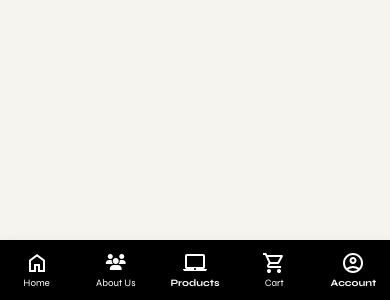
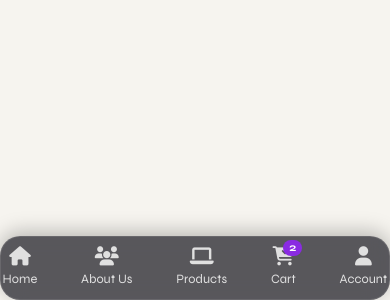
Before and after one commit to MiracleChibuike/techlap, a React (Vite) app: page /navbar in a window 390 px wide. Shown: the part 544-844 px from the top of the page. Built offline with nearby package versions, Linux system fonts and the light colour scheme; a web font is replaced by a local one.

Commit message:
update navbar to use modern mobileglassmorphic nav

```diff
--- a/components/Home.jsx
+++ b/components/Home.jsx
@@ -38,14 +38,14 @@ const Home = () => {
                   or create with ease.
                 </p>
               </div>
-              <div className="shop-cart">
-                <button id="shop-nowBtn">
+              <div className="shop-cart d-flex gap-4">
+                <button id="shop-nowBtn" className="btn text-white">
                   Shop Now{" "}
                   <i className="fa-solid fa-arrow-right-long shop-right"></i>
                 </button>
-                <button id="cartBtn">
+                <button id="cartBtn" className="btn">
                   <a href="#products">Add to Cart</a>{" "}
-                  <i className="fa-solid fa-cart-shopping cart-icon-add"></i>
+                  <i className="fa-solid fa-cart-shopping cart-icon-add text-white"></i>
                 </button>
               </div>
               <Link to={"/auth/signUp"}>
--- a/components/Navbar.css
+++ b/components/Navbar.css
@@ -153,25 +153,28 @@
   transition: 0.3s ease;
   cursor: pointer;
 }
-.mobile-navs{
+/* .mobile-navs{
   display: none;
-}
-
-@media screen and (min-width: 0) and (max-width: 760px) {
+} */
 
   .mobile-navs{
     z-index: 100;
-    display: grid;
-    grid-template-columns: repeat(5, 1fr);
-    column-gap: 1rem;
-    padding: 1px 5px;
-    background: var(--black--main);
+    display: flex;
+    justify-content: space-between;
+    align-items: center;
+    padding: 0.6rem 0.1rem;
+    background: rgba(20, 20, 30, 0.7);
+    backdrop-filter: blur(12px) saturate(180%);
+    -webkit-backdrop-filter: blur(12px) saturate(180%);
+    border-radius: 20px;
+    border: 1px solid rgba(255, 255, 255, 0.1);
     position: fixed;
     left: 0;
     right: 0;
     bottom: 0;
-    /* box-shadow:  0 0 45px var(--deep-charcoal); */
-    box-shadow: 0 4px 12px rgba(0, 0, 0, 0.09);
+    box-shadow:  0 -4px 20px rgba(0, 0, 0, 0.25);
+    width: 100%;
+    /* box-shadow: 0 4px 12px rgba(0, 0, 0, 0.09); */
     /* border-top: 0.55px solid var(--muted-clay); */
     /* margin: 0 10px; */
     /* border-radius: 30px; */
@@ -179,12 +182,64 @@
   .mobile-navs button{
     background: transparent;
     border: none;
-    position: relative;
-    top: 9px;
+    /* position: relative;
+    top: 9px; */
+  }
+  .nav-btn-mobile{
+    display: flex;
+    flex-direction: column;
+    align-items: center;
+    font-size: 0.8rem;
+    text-decoration: none;
+    color: #e0e0e0;
+    transition: color 0.3s ease;
+    /* padding: 0.2rem; */
+  }
+  .nav-icon{
+    font-size: 1.2rem;
+    margin-bottom: 4px;
+  }
+  .nav-btn-mobile.activeBar{
+    color: var(--herbal-amber) !important;
+  }
+  .nav-btn-mobile:focus{
+    outline: 2px solid var(--herbal-amber);
+    outline-offset: 4px;
+  }
+   .nav-btn-mobile.activeBar::after{
+    content: '';
+    display: block;
+    width: 24px;
+    height: 3px;
+    margin-top: 4px;
+    border-radius: 2px;
+    background: linear-gradient(90deg, #8a2be2, var(--herbal-amber));
+  }
+  .nav-label:hover{
+    color: var(--white-main);
+    border-radius: 8px;
   }
   .mobile-navs button p{
     font-size: 0.7rem;
   }
+  .badge{
+    position: absolute;
+    top: 3px;
+    /* left: 2px; */
+    margin-right: -19px;
+    background: #8a2be2;
+    color: var(--white-main);
+    font-size: 0.7rem;
+    padding: 2px 6px;
+    border-radius: 10px;
+  }
+
+@media screen and (min-width: 0) and (max-width: 760px) {
+
+
+
+
+
      /* NavBar */
   .nav{
     display: none;
--- a/components/Navbar.jsx
+++ b/components/Navbar.jsx
@@ -3,7 +3,7 @@
 import "./Navbar.css";
 import SignUp from "./SignUp";
 import { useEffect, useState, useRef } from "react";
-import { Link, useNavigate } from "react-router-dom";
+import { Link, useLocation, useNavigate } from "react-router-dom";
 import { Links } from "react-router-dom";
 
 const NavBar = () => {
@@ -30,144 +30,45 @@ const NavBar = () => {
 //         }
 //     };
 // }, []);
+const location = useLocation();
+const isActiveBar = (path) => location.pathname === path;
 
 return (
   <>
-    <div className="nav">
-      {/* <!-- logo --> */}
-      <h1 className="logo">
-        Tech<span>Lap.</span>
-      </h1>
-      {/* <div className="menuIcon">
-        <svg
-          // ref={menuRef}
-          id="showMenu"
-          xmlns="http://www.w3.org/2000/svg"
-          height="34"
-          viewBox="0 -960 960 960"
-          width="34"
-          fill="#FFF">
-          <path d="M120-240v-80h720v80H120Zm0-200v-80h720v80H120Zm0-200v-80h720v80H120Z" />
-        </svg>
-      </div> */}
-      {/* Nav Bar */}
-      <nav className="navbar">
-        <ul>
-          <li className="landing">
-            <a href="index.html" id="pageHome">
-              {" "}
-              <button className="btn">
-                <i className="fa-solid fa-house"></i>
-              </button>
-            </a>
-          </li>
-          <li>
-            {" "}
-            <button className="btn">
-              <i className="fa-solid fa-users"></i>
-            </button>
-          </li>
-          <li>
-            <Link to={"/product-listings"}>
-              <button className="btn">
-                {" "}
-                <i className="fa-solid fa-laptop"></i>{" "}
-              </button>
-            </Link>
-          </li>
-          <li>
-            <button className="btn">
-              {" "}
-              <i className="fa-solid fa-cart-shopping"></i>
-            </button>
-          </li>
-          <li>
-            <button className="btn">
-              <i className="fa-solid fa-square-phone-flip"></i>
-            </button>
-          </li>
-          <li>
-            <Link to={"/signup"}>
-              <button id="sign-upBTN">
-                <svg
-                  xmlns="http://www.w3.org/2000/svg"
-                  height="24px"
-                  viewBox="0 -960 960 960"
-                  width="24px"
-                  fill="#fff">
-                  <path d="M234-276q51-39 114-61.5T480-360q69 0 132 22.5T726-276q35-41 54.5-93T800-480q0-133-93.5-226.5T480-800q-133 0-226.5 93.5T160-480q0 59 19.5 111t54.5 93Zm146.5-204.5Q340-521 340-580t40.5-99.5Q421-720 480-720t99.5 40.5Q620-639 620-580t-40.5 99.5Q539-440 480-440t-99.5-40.5ZM480-80q-83 0-156-31.5T197-197q-54-54-85.5-127T80-480q0-83 31.5-156T197-763q54-54 127-85.5T480-880q83 0 156 31.5T763-763q54 54 85.5 127T880-480q0 83-31.5 156T763-197q-54 54-127 85.5T480-80Zm100-95.5q47-15.5 86-44.5-39-29-86-44.5T480-280q-53 0-100 15.5T294-220q39 29 86 44.5T480-160q53 0 100-15.5ZM523-537q17-17 17-43t-17-43q-17-17-43-17t-43 17q-17 17-17 43t17 43q17 17 43 17t43-17Zm-43-43Zm0 360Z" />
-                </svg>
-              </button>
-            </Link>
-          </li>
-        </ul>
-      </nav>
-    </div>
-
     {/* Mobile Navs */}
-    <div className="mobile-navs">
-      <button className="btn-cta-mobile">
-        <svg
-          xmlns="http://www.w3.org/2000/svg"
-          height="24px"
-          viewBox="0 -960 960 960"
-          width="24px"
-          fill="#fff">
-          <path d="M240-200h120v-240h240v240h120v-360L480-740 240-560v360Zm-80 80v-480l320-240 320 240v480H520v-240h-80v240H160Zm320-350Z" />
-        </svg>
-        <p>
-          <small className="text-white">Home</small>
-        </p>
+    <div
+      className="mobile-navs"
+      role="navigation"
+      aria-label="Mobile navigation">
+      <button
+        type="button"
+        className={`btn-cta-mobile nav-btn-mobile ${isActiveBar("/") ? "activeBar" : ""}`}
+        aria-label="Home"
+        onClick={() => navigate("/")}>
+        <i className="fa-solid fa-home nav-icon"></i>
+        <span className="nav-label">Home</span>
       </button>
-      <button className="btn-cta-mobile">
+      <button className="btn-cta-mobile nav-btn-mobile">
         {" "}
-        <i className="fa-solid fa-users text-white"></i>
-        <p>
-          <small className="text-white">About Us</small>
-        </p>
+        <i className="fa-solid fa-users nav-icon"></i>
+        <span className="nav-label">About Us</span>
       </button>
-      <button className="btn-cta-mobile">
-        <Link to={"/product-listings"}>
-          <svg
-            xmlns="http://www.w3.org/2000/svg"
-            height="24px"
-            viewBox="0 -960 960 960"
-            width="24px"
-            fill="#fff">
-            <path d="M80-160q-33 0-56.5-23.5T0-240h160q-33 0-56.5-23.5T80-320v-440q0-33 23.5-56.5T160-840h640q33 0 56.5 23.5T880-760v440q0 33-23.5 56.5T800-240h160q0 33-23.5 56.5T880-160H80Zm428.5-51.5Q520-223 520-240t-11.5-28.5Q497-280 480-280t-28.5 11.5Q440-257 440-240t11.5 28.5Q463-200 480-200t28.5-11.5ZM160-320h640v-440H160v440Zm0 0v-440 440Z" />
-          </svg>
-          <p>
-            <small className="text-white">Products</small>
-          </p>
-        </Link>
+      <button
+        onClick={() => navigate("/product-listings")}
+        className={`btn-cta-mobile nav-btn-mobile ${isActiveBar("/product-listings") ? "activeBar" : ""}`}>
+        <i className="fa-solid fa-laptop nav-icon"></i>
+        <span className="nav-label">Products</span>
       </button>
-      <button className="btn-cta-mobile">
-        <svg
-          xmlns="http://www.w3.org/2000/svg"
-          height="24px"
-          viewBox="0 -960 960 960"
-          width="24px"
-          fill="#fff">
-          <path d="M223.5-103.5Q200-127 200-160t23.5-56.5Q247-240 280-240t56.5 23.5Q360-193 360-160t-23.5 56.5Q313-80 280-80t-56.5-23.5Zm400 0Q600-127 600-160t23.5-56.5Q647-240 680-240t56.5 23.5Q760-193 760-160t-23.5 56.5Q713-80 680-80t-56.5-23.5ZM246-720l96 200h280l110-200H246Zm-38-80h590q23 0 35 20.5t1 41.5L692-482q-11 20-29.5 31T622-440H324l-44 80h480v80H280q-45 0-68-39.5t-2-78.5l54-98-144-304H40v-80h130l38 80Zm134 280h280-280Z" />
-        </svg>
-        <p>
-          <small className="text-white">Cart</small>
-        </p>
+      <button className="btn-cta-mobile nav-btn-mobile">
+        <i className="fa-solid fa-cart-arrow-down nav-icon"></i>
+        <span className="nav-label">Cart</span>
+        <span className="badge">2</span>
       </button>
-      <button className="btn-cta-mobile">
-        <Link to={"/signup"}>
-          <svg
-            xmlns="http://www.w3.org/2000/svg"
-            height="24px"
-            viewBox="0 -960 960 960"
-            width="24px"
-            fill="#fff">
-            <path d="M234-276q51-39 114-61.5T480-360q69 0 132 22.5T726-276q35-41 54.5-93T800-480q0-133-93.5-226.5T480-800q-133 0-226.5 93.5T160-480q0 59 19.5 111t54.5 93Zm146.5-204.5Q340-521 340-580t40.5-99.5Q421-720 480-720t99.5 40.5Q620-639 620-580t-40.5 99.5Q539-440 480-440t-99.5-40.5ZM480-80q-83 0-156-31.5T197-197q-54-54-85.5-127T80-480q0-83 31.5-156T197-763q54-54 127-85.5T480-880q83 0 156 31.5T763-763q54 54 85.5 127T880-480q0 83-31.5 156T763-197q-54 54-127 85.5T480-80Zm100-95.5q47-15.5 86-44.5-39-29-86-44.5T480-280q-53 0-100 15.5T294-220q39 29 86 44.5T480-160q53 0 100-15.5ZM523-537q17-17 17-43t-17-43q-17-17-43-17t-43 17q-17 17-17 43t17 43q17 17 43 17t43-17Zm-43-43Zm0 360Z" />
-          </svg>
-          <p>
-            <small className="text-white">Account</small>
-          </p>
-        </Link>
+      <button
+        onClick={() => navigate("/signup")}
+        className={`btn-cta-mobile nav-btn-mobile ${isActiveBar("/signup") ? "activeBar" : ""}`}>
+        <i className="fa-solid fa-user nav-icon"></i>
+        <span className="nav-label">Account</span>
       </button>
     </div>
   </>
--- a/components/ProductsListing.jsx
+++ b/components/ProductsListing.jsx
@@ -6,6 +6,7 @@ import wifi_err from "../src/assets/sample-image/wifi-error.svg";
 import { React, useEffect, useRef, useState } from "react";
 import { useNavigate, Link } from "react-router-dom";
 import { Helmet } from "react-helmet-async";
+import NavBar from './Navbar';
 
 // Firebase modules
 import { initializeApp } from "firebase/app";
@@ -104,6 +105,7 @@ const ProductsListing = () => {
         />
       </Helmet>
       <div className="products-container">
+        <NavBar />
         <div className="products-heading">
           <h2
             className="text-center m-4"
```
Also changed, not shown: components/Home.css (+36 -5 lines), components/SignUp.jsx (+21 -1 lines), components/navbar2.jsx (added, +70 -0 lines).
